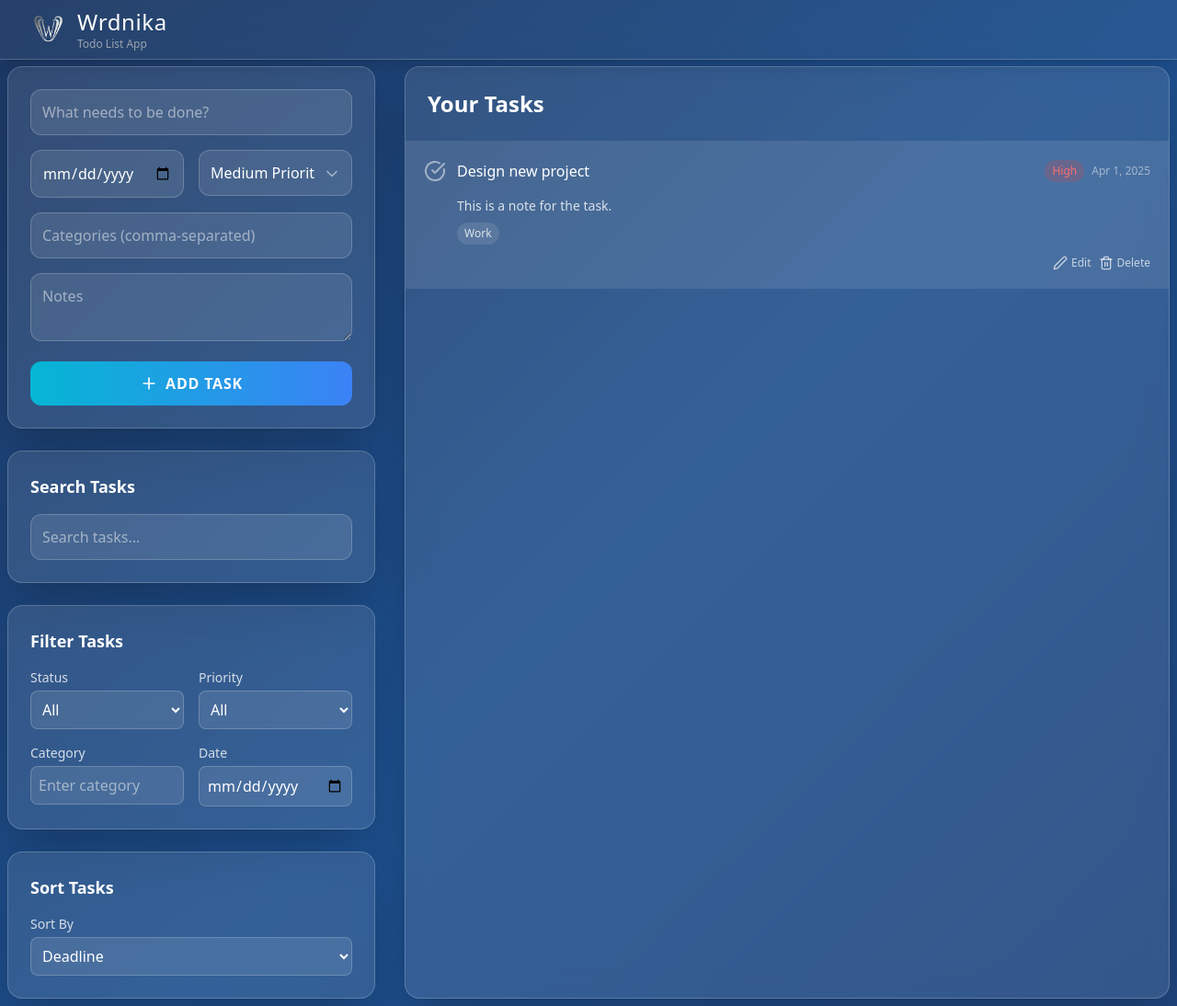
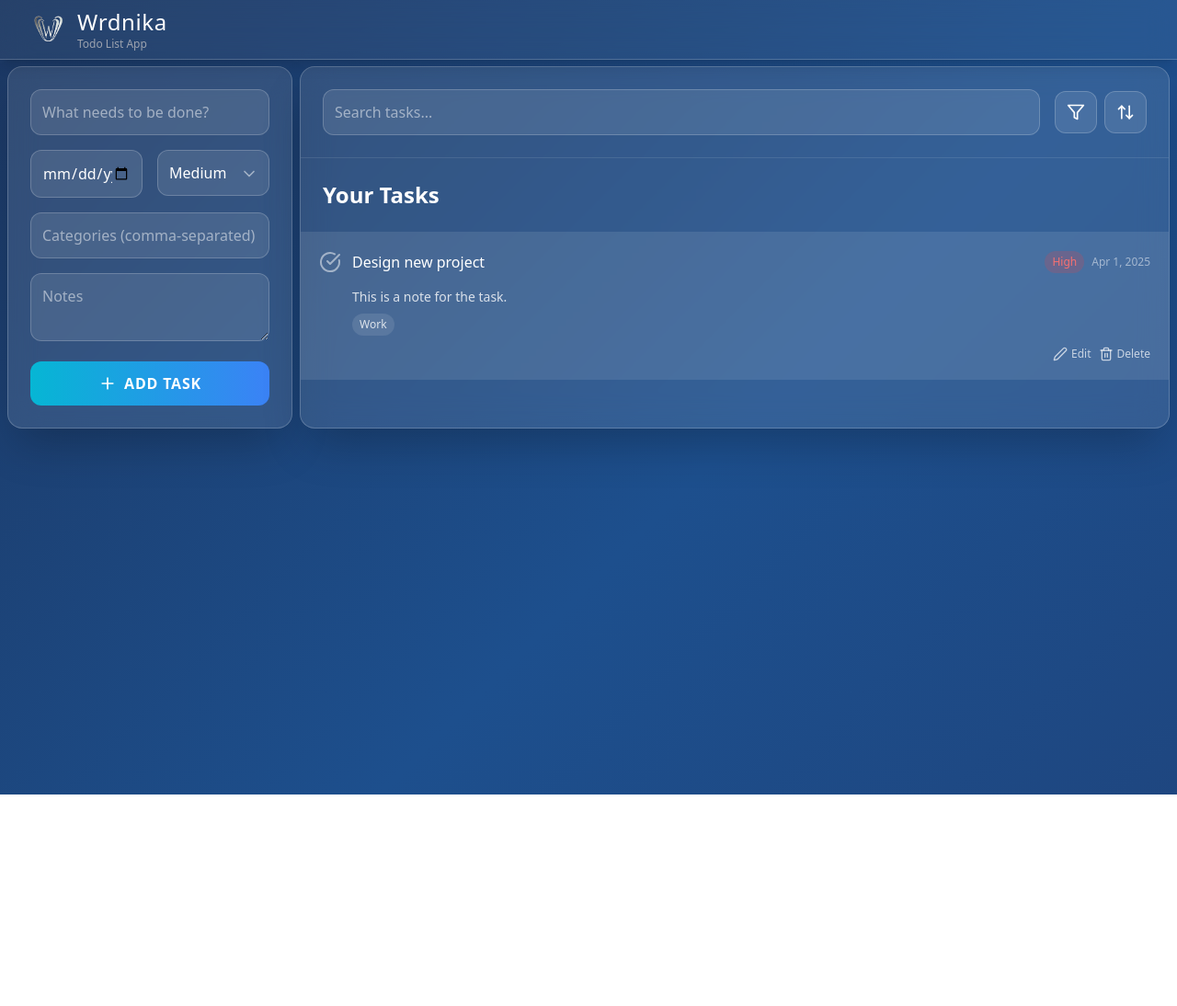
Before and after one commit to wrdnika/To-Do-List-App, a Vue app: page / in a window 1280 px wide. Shown: the whole page at 92% size. After the commit the page ends 864 px from the top, so only its background shows below. Built offline with nearby package versions, Linux system fonts and the light colour scheme.

Commit message:
ref: styling

```diff
--- a/src/App.vue
+++ b/src/App.vue
@@ -3,7 +3,7 @@
     <header
       class="bg-white/5 backdrop-blur-lg border-b border-white/20 shadow-lg w-full fixed top-0 left-0 z-10"
     >
-      <div class="max-w-7xl mx-auto px-4 sm:px-6 lg:px-8">
+      <div class="max-w-7xl px-4 sm:px-6 lg:px-8">
         <div class="flex items-center justify-start h-16">
           <div class="flex items-center gap-3">
             <img
@@ -22,39 +22,27 @@
       </div>
     </header>
 
-    <main class="mt-16 p-2">
-      <div class="max-w-7xl mx-auto">
-        <div class="grid grid-cols-1 lg:grid-cols-3 gap-8">
+    <main class="mt-16 p-2 max-w-screen">
+      <div class="">
+        <div class="grid grid-cols-1 lg:grid-cols-4 gap-2">
           <div class="lg:col-span-1 space-y-6">
             <div
               class="bg-white/10 backdrop-blur-lg rounded-2xl shadow-2xl border border-white/20 p-6"
             >
               <TodoForm @add="addTask" />
             </div>
-            <div
-              class="bg-white/10 backdrop-blur-lg rounded-2xl shadow-2xl border border-white/20 p-6"
-            >
-              <TodoSearch @search="handleSearch" />
-            </div>
-            <div
-              class="bg-white/10 backdrop-blur-lg rounded-2xl shadow-2xl border border-white/20 p-6"
-            >
-              <TodoFilter @filter="handleFilter" />
-            </div>
-            <div
-              class="bg-white/10 backdrop-blur-lg rounded-2xl shadow-2xl border border-white/20 p-6"
-            >
-              <TodoSort @sort="handleSort" />
-            </div>
           </div>
           <div
-            class="lg:col-span-2 bg-white/10 backdrop-blur-lg rounded-2xl shadow-2xl border border-white/20"
+            class="lg:col-span-3 bg-white/10 backdrop-blur-lg rounded-2xl shadow-2xl border border-white/20"
           >
             <TodoList
               :tasks="filteredTasks"
               @toggle="toggleTask"
               @remove="removeTask"
               @update="updateTask"
+              @search="handleSearch"
+              @filter="handleFilter"
+              @sort="handleSort"
             />
           </div>
         </div>
@@ -68,9 +56,6 @@ import { ref, onMounted, onUnmounted, computed, watch } from "vue";
 import { ClipboardList } from "lucide-vue-next";
 import TodoForm from "./components/TodoForm.vue";
 import TodoList from "./components/TodoList.vue";
-import TodoFilter from "./components/TodoFilter.vue";
-import TodoSort from "./components/TodoSort.vue";
-import TodoSearch from "./components/TodoSearch.vue";
 
 const tasks = ref([
   {
--- a/src/components/TodoFilter.vue
+++ /dev/null
@@ -1,49 +0,0 @@
-<template>
-  <div>
-    <h3 class="text-lg font-semibold text-white mb-4">Filter Tasks</h3>
-    <div class="grid grid-cols-2 gap-4">
-      <div>
-        <label for="status-filter" class="block text-sm font-medium text-white/80 mb-1">Status</label>
-        <select id="status-filter" v-model="filters.status" @change="applyFilters" class="w-full p-2 bg-white/10 border border-white/20 text-white rounded-lg focus:outline-none focus:ring-2 focus:ring-cyan-400">
-          <option value="all" class="bg-gray-800">All</option>
-          <option value="active" class="bg-gray-800">Active</option>
-          <option value="completed" class="bg-gray-800">Completed</option>
-        </select>
-      </div>
-      <div>
-        <label for="priority-filter" class="block text-sm font-medium text-white/80 mb-1">Priority</label>
-        <select id="priority-filter" v-model="filters.priority" @change="applyFilters" class="w-full p-2 bg-white/10 border border-white/20 text-white rounded-lg focus:outline-none focus:ring-2 focus:ring-cyan-400">
-          <option value="all" class="bg-gray-800">All</option>
-          <option value="High" class="bg-gray-800">High</option>
-          <option value="Medium" class="bg-gray-800">Medium</option>
-          <option value="Low" class="bg-gray-800">Low</option>
-        </select>
-      </div>
-      <div>
-        <label for="category-filter" class="block text-sm font-medium text-white/80 mb-1">Category</label>
-        <input id="category-filter" type="text" v-model="filters.category" @input="applyFilters" placeholder="Enter category" class="w-full p-2 bg-white/10 border border-white/20 text-white rounded-lg placeholder-white/50 focus:outline-none focus:ring-2 focus:ring-cyan-400">
-      </div>
-      <div>
-        <label for="date-filter" class="block text-sm font-medium text-white/80 mb-1">Date</label>
-        <input id="date-filter" type="date" v-model="filters.date" @change="applyFilters" class="w-full p-2 bg-white/10 border border-white/20 text-white rounded-lg focus:outline-none focus:ring-2 focus:ring-cyan-400">
-      </div>
-    </div>
-  </div>
-</template>
-
-<script setup>
-import { ref, reactive } from "vue";
-
-const emit = defineEmits(['filter']);
-
-const filters = reactive({
-  status: 'all',
-  priority: 'all',
-  category: '',
-  date: ''
-});
-
-const applyFilters = () => {
-  emit('filter', { ...filters });
-};
-</script>
--- a/src/components/TodoList.vue
+++ b/src/components/TodoList.vue
@@ -1,11 +1,101 @@
 <template>
   <div>
-    <h2 class="text-2xl font-semibold text-white p-6 border-b border-white/10">Your Tasks</h2>
+    <div class="p-6 border-b border-white/10">
+      <div class="flex flex-wrap items-center justify-between gap-4">
+        <div class="relative flex-grow sm:w-auto w-full">
+          <input
+            v-model="searchQuery"
+            type="text"
+            placeholder="Search tasks..."
+            @input="applySearch"
+            class="w-full p-3 bg-white/10 border border-white/20 text-white rounded-xl placeholder-white/50 focus:outline-none focus:ring-2 focus:ring-cyan-400 transition-all duration-300"
+          />
+        </div>
+        <div class="flex gap-2">
+          <div class="relative">
+            <button @click="showFilterOptions = !showFilterOptions" class="p-3 bg-white/10 border border-white/20 rounded-xl text-white hover:bg-white/20 transition-colors" data-testid="filter-button">
+              <Filter class="h-5 w-5" />
+            </button>
+            <div v-if="showFilterOptions" class="absolute right-0 mt-2 w-72 bg-gray-800/90 backdrop-blur-lg border border-white/20 rounded-lg shadow-xl z-10 p-4 space-y-4">
+              <div>
+                <label for="status-filter" class="block text-sm font-medium text-white/80 mb-1">Status</label>
+                <select id="status-filter" v-model="filters.status" @change="applyFilters" class="w-full p-2 bg-white/10 border border-white/20 text-white rounded-lg focus:outline-none focus:ring-2 focus:ring-cyan-400">
+                  <option value="all" class="bg-gray-800">All</option>
+                  <option value="active" class="bg-gray-800">Active</option>
+                  <option value="completed" class="bg-gray-800">Completed</option>
+                </select>
+              </div>
+              <div>
+                <label for="priority-filter" class="block text-sm font-medium text-white/80 mb-1">Priority</label>
+                <select id="priority-filter" v-model="filters.priority" @change="applyFilters" class="w-full p-2 bg-white/10 border border-white/20 text-white rounded-lg focus:outline-none focus:ring-2 focus:ring-cyan-400">
+                  <option value="all" class="bg-gray-800">All</option>
+                  <option value="High" class="bg-gray-800">High</option>
+                  <option value="Medium" class="bg-gray-800">Medium</option>
+                  <option value="Low" class="bg-gray-800">Low</option>
+                </select>
+              </div>
+              <div>
+                <label for="category-filter" class="block text-sm font-medium text-white/80 mb-1">Category</label>
+                <input id="category-filter" type="text" v-model="filters.category" @input="applyFilters" placeholder="Enter category" class="w-full p-2 bg-white/10 border border-white/20 text-white rounded-lg placeholder-white/50 focus:outline-none focus:ring-2 focus:ring-cyan-400">
+              </div>
+              <div>
+                <label for="date-filter" class="block text-sm font-medium text-white/80 mb-1">Date</label>
+                <input id="date-filter" type="date" v-model="filters.date" @change="applyFilters" class="w-full p-2 bg-white/10 border border-white/20 text-white rounded-lg focus:outline-none focus:ring-2 focus:ring-cyan-400">
+              </div>
+            </div>
+          </div>
+          <div class="relative">
+            <button
+              @click="showSortOptions = !showSortOptions"
+              class="p-3 bg-white/10 border border-white/20 rounded-xl text-white hover:bg-white/20 transition-colors"
+              data-testid="sort-button"
+            >
+              <ArrowUpDown class="h-5 w-5" />
+            </button>
+          <div
+            v-if="showSortOptions"
+            class="absolute right-0 mt-2 w-48 bg-gray-800/90 backdrop-blur-lg border border-white/20 rounded-lg shadow-xl z-10"
+          >
+            <a
+              href="#"
+              @click.prevent="applySort('deadline')"
+              class="block px-4 py-2 text-white hover:bg-white/10"
+              >Deadline</a
+            >
+            <a
+              href="#"
+              @click.prevent="applySort('priority')"
+              class="block px-4 py-2 text-white hover:bg-white/10"
+              >Priority</a
+            >
+            <a
+              href="#"
+              @click.prevent="applySort('createdDate')"
+              class="block px-4 py-2 text-white hover:bg-white/10"
+              >Created Date</a
+            >
+          </div>
+        </div>
+        </div>
+      </div>
+    </div>
+    <h2
+      class="text-2xl font-semibold text-white p-6 border-b border-white/10"
+    >
+      Your Tasks
+    </h2>
     <div v-if="tasks.length === 0" class="text-center text-white/50 p-8">
       <p class="mb-4">No tasks match your current filters.</p>
-      <p class="text-sm">Try adjusting your search or filter settings, or add a new task!</p>
+      <p class="text-sm">
+        Try adjusting your search or filter settings, or add a new task!
+      </p>
     </div>
-    <TransitionGroup v-else name="list" tag="div" class="divide-y divide-white/10">
+    <TransitionGroup
+      v-else
+      name="list"
+      tag="div"
+      class="divide-y divide-white/10"
+    >
       <TodoItem
         v-for="task in tasks"
         :key="task.id"
@@ -19,10 +109,43 @@
 </template>
 
 <script setup>
+import { ref, reactive } from "vue";
+import { ArrowUpDown, Filter } from "lucide-vue-next";
 import TodoItem from "./TodoItem.vue";
 
 const props = defineProps(["tasks"]);
-const emit = defineEmits(["toggle", "remove", "update"]);
+const emit = defineEmits([
+  "toggle",
+  "remove",
+  "update",
+  "search",
+  "filter",
+  "sort",
+]);
+
+const searchQuery = ref("");
+const applySearch = () => {
+  emit("search", searchQuery.value);
+};
+
+const filters = reactive({
+  status: "all",
+  priority: "all",
+  category: "",
+  date: "",
+});
+const applyFilters = () => {
+  emit("filter", { ...filters });
+};
+
+const sortBy = ref("deadline");
+const showSortOptions = ref(false);
+const showFilterOptions = ref(false);
+const applySort = (criteria) => {
+  sortBy.value = criteria;
+  emit("sort", sortBy.value);
+  showSortOptions.value = false; // Hide dropdown after selection
+};
 
 const updateTask = (updatedTask) => {
   emit("update", updatedTask);
--- a/src/components/TodoSearch.vue
+++ /dev/null
@@ -1,26 +0,0 @@
-<template>
-  <div>
-    <h3 class="text-lg font-semibold text-white mb-4">Search Tasks</h3>
-    <div class="relative">
-      <input
-        v-model="searchQuery"
-        type="text"
-        placeholder="Search tasks..."
-        @input="applySearch"
-        class="w-full p-3 bg-white/10 border border-white/20 text-white rounded-xl placeholder-white/50 focus:outline-none focus:ring-2 focus:ring-cyan-400 transition-all duration-300"
-      />
-    </div>
-  </div>
-</template>
-
-<script setup>
-import { ref } from "vue";
-
-const emit = defineEmits(['search']);
-
-const searchQuery = ref('');
-
-const applySearch = () => {
-  emit('search', searchQuery.value);
-};
-</script>
--- a/src/components/TodoSort.vue
+++ /dev/null
@@ -1,27 +0,0 @@
-<template>
-  <div>
-    <h3 class="text-lg font-semibold text-white mb-4">Sort Tasks</h3>
-    <div class="grid grid-cols-1">
-      <div>
-        <label for="sort-by" class="block text-sm font-medium text-white/80 mb-1">Sort By</label>
-        <select id="sort-by" v-model="sortBy" @change="applySort" class="w-full p-2 bg-white/10 border border-white/20 text-white rounded-lg focus:outline-none focus:ring-2 focus:ring-cyan-400">
-          <option value="deadline" class="bg-gray-800">Deadline</option>
-          <option value="priority" class="bg-gray-800">Priority</option>
-          <option value="createdDate" class="bg-gray-800">Created Date</option>
-        </select>
-      </div>
-    </div>
-  </div>
-</template>
-
-<script setup>
-import { ref } from "vue";
-
-const emit = defineEmits(['sort']);
-
-const sortBy = ref('deadline');
-
-const applySort = () => {
-  emit('sort', sortBy.value);
-};
-</script>
```
